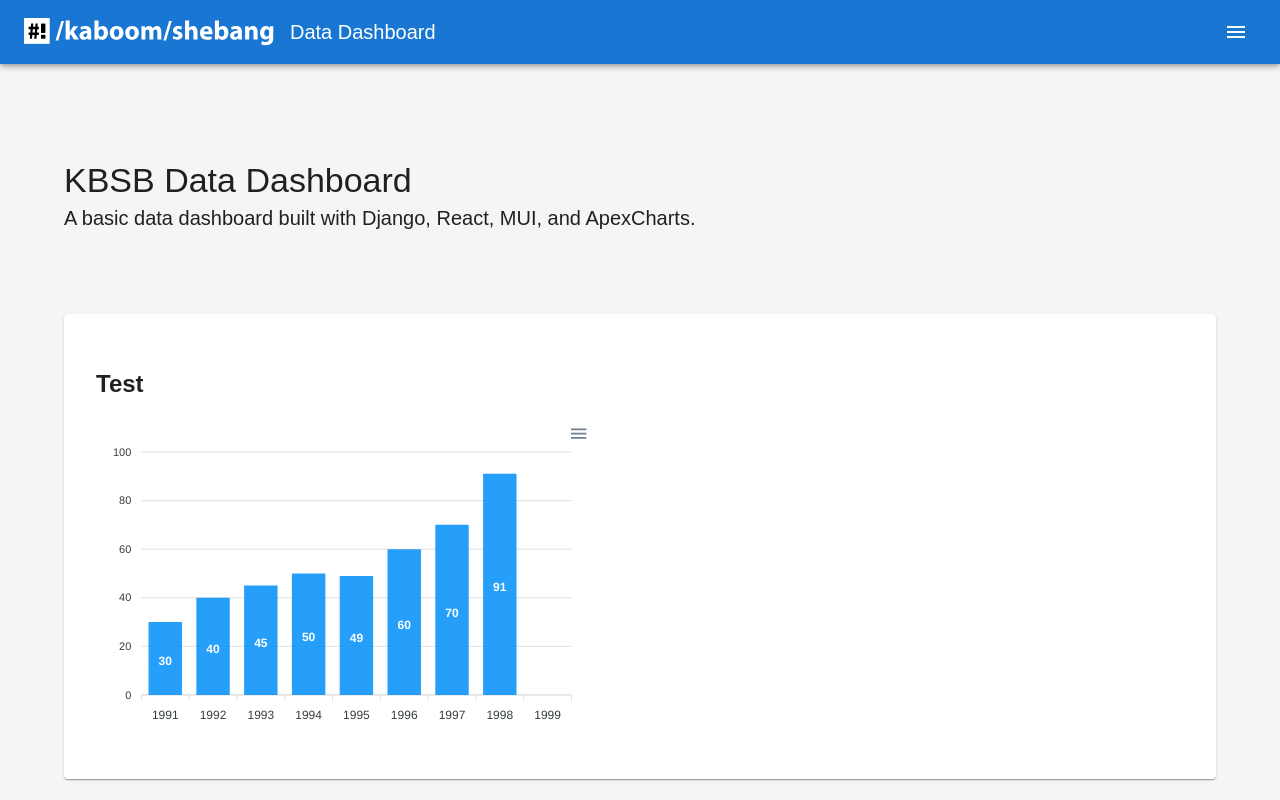
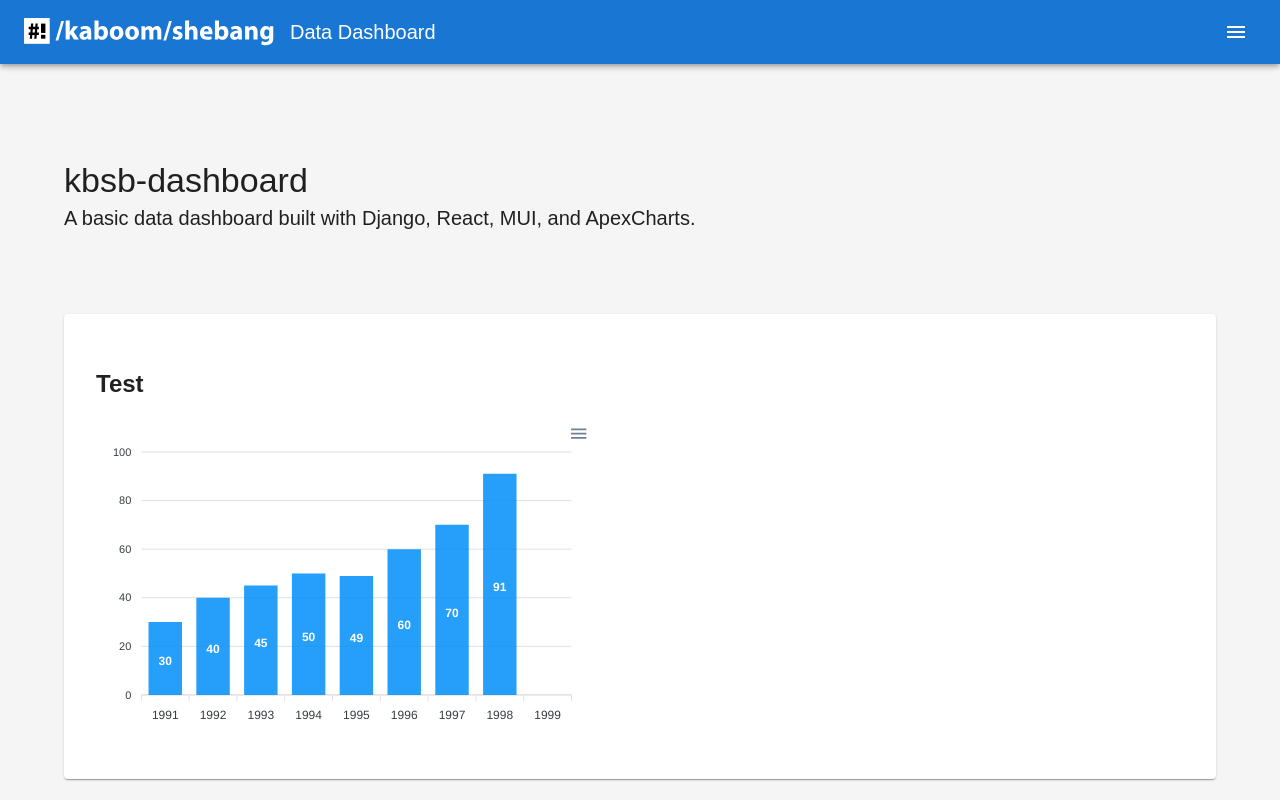
Before and after one commit to kaboomshebang/kbsb-dashboard, a React (Vite) app in the folder app/: page / in a window 1280 px wide. Built offline with nearby package versions, Linux system fonts and the light colour scheme.

Commit message:
Update copy

```diff
--- a/app/src/components/interface/Header.jsx
+++ b/app/src/components/interface/Header.jsx
@@ -7,7 +7,7 @@ export const Header = () => {
 		<>
 			<Container maxWidth="lg" sx={{ mt: 20, mb: 10 }}>
 				<Typography component="h1" variant="h4" color="inherit" noWrap sx={{ flexGrow: 1 }}>
-					KBSB Data Dashboard
+					kbsb-dashboard
 				</Typography>
 
 				<Typography component="h1" variant="h6" color="inherit" noWrap sx={{ flexGrow: 1 }}>
```
